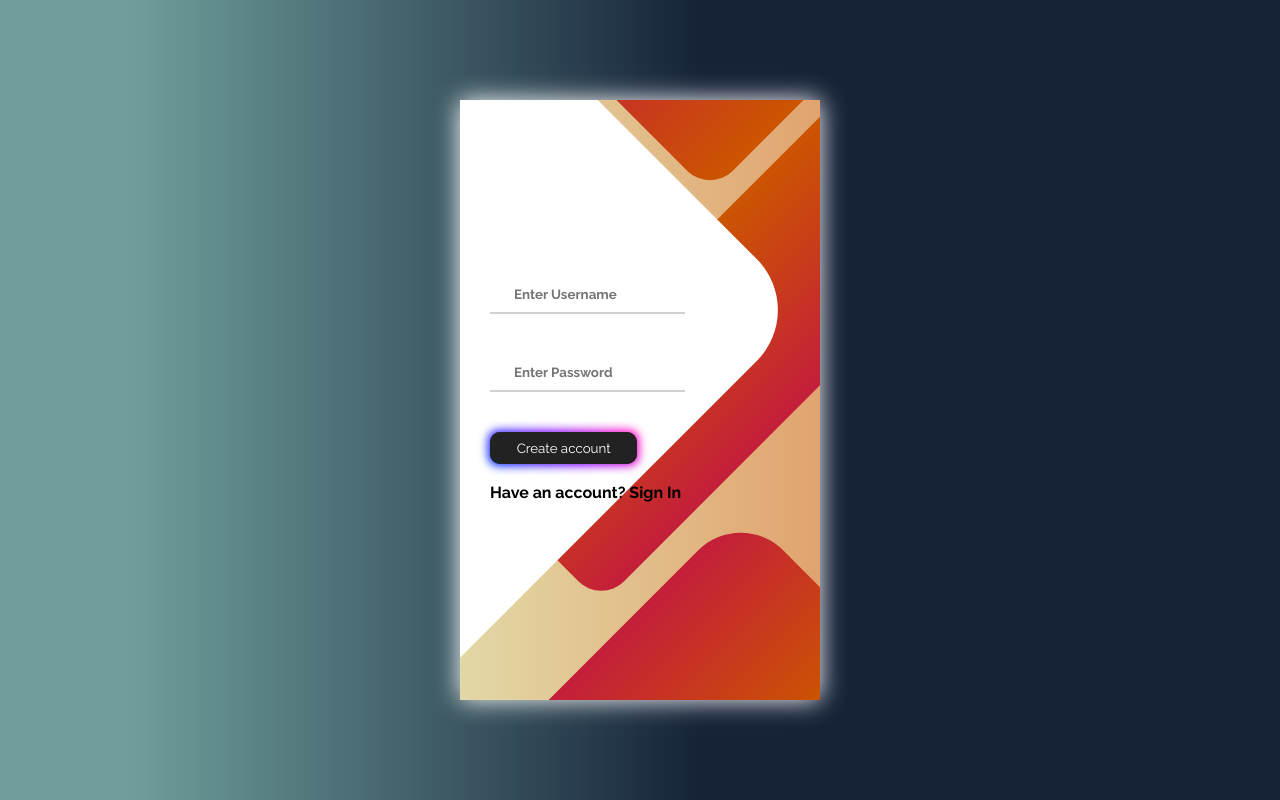
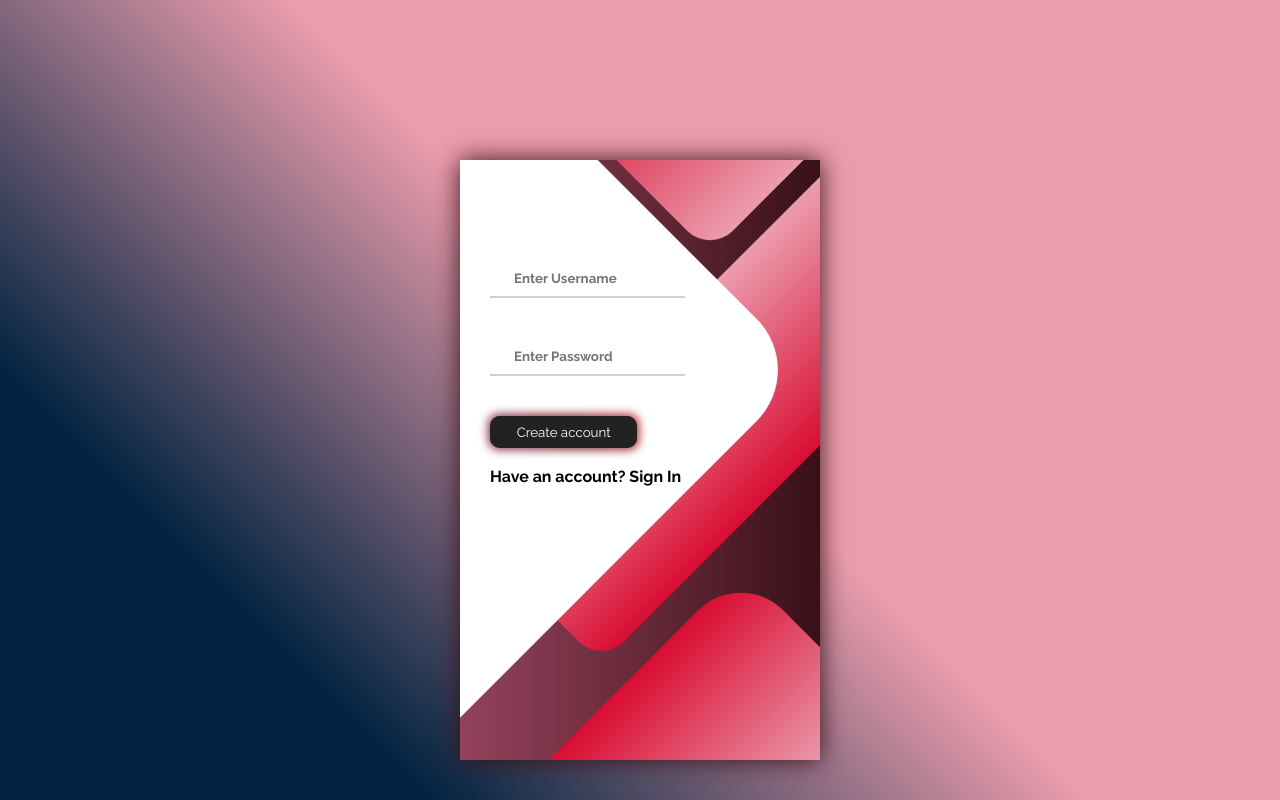
Before and after one commit to daceCS/ReFrame-React, a React (Vite) app in the folder frontend/: page /signup in a window 1280 px wide. Shown: the top 800 px of the page. Built offline with nearby package versions, Linux system fonts and the light colour scheme.

Commit message:
Update signup&signin.css

```diff
--- a/frontend/src/css/signup&signin.css
+++ b/frontend/src/css/signup&signin.css
@@ -6,32 +6,27 @@
   font-family: Raleway, sans-serif;
 }
 body {
-  /* Same gang */
-  background: linear-gradient(90deg, #6f9f9c 10%, #152238 55%);
+  background: linear-gradient(45deg, #012340 25%, #eb9dad 55%);
 }
 .inputContainer {
-  /* Same gang */
   display: flex;
   align-items: center;
   justify-content: center;
-  min-height: 100vh;
+  min-height: 115vh;
 }
 .inputScreen {
-  /* Same gang */
-  background: linear-gradient(90deg, #e2d8a5, #e1a36f);
+  background: linear-gradient(90deg, #94425c, #381117);
   position: relative;
   height: 600px;
   width: 360px;
-  box-shadow: 0px 0px 24px white;
+  box-shadow: 0px 0px 24px #381117;
 }
 .inputScreen__content {
-  /* Same gang */
   z-index: 1;
   position: relative;
   height: 100%;
 }
 .inputScreen__background {
-  /* Same gang */
   position: absolute;
   top: 0;
   left: 0;
@@ -42,66 +37,57 @@ body {
   clip-path: inset(0 0 0 0);
 }
 .inputScreen__background__shape {
-  /* Same gang */
   transform: rotate(45deg);
   position: absolute;
 }
 .inputScreen__background__shape1 {
-  /* Same gang */
   height: 520px;
   width: 520px;
-  background: #fff;
+  background: white;
   top: -50px;
   right: 120px;
   border-radius: 0 72px 0 0;
 }
 .inputScreen__background__shape2 {
-  /* Same gang */
   height: 220px;
   width: 220px;
-  background: linear-gradient(270deg, #cc5500, #c41e3a);
+  background: linear-gradient(270deg, #eb9dad, #d90d32);
   top: -172px;
   right: 0;
   border-radius: 32px;
 }
 .inputScreen__background__shape3 {
-  /* Same gang */
   height: 540px;
   width: 190px;
-  background: linear-gradient(270deg, #c41e3a, #cc5500);
+  background: linear-gradient(270deg, #d90d32, #eb9dad);
   top: -24px;
   right: 0;
   border-radius: 32px;
 }
 .inputScreen__background__shape4 {
-  /* Same gang */
   height: 400px;
   width: 200px;
-  background: linear-gradient(270deg, #cc5500, #c41e3a);
+  background: linear-gradient(270deg, #eb9dad, #d90d32);
   top: 420px;
   right: 50px;
   border-radius: 60px;
 }
 
 .inputsDiv {
-  /* Same gang */
   width: 320px;
   padding: 30px;
-  padding-top: 156px;
+  padding-top: 80px;
 }
 .input__field {
-  /* Same gang */
   padding: 20px 0px;
   position: relative;
 }
 .input__icon {
-  /* Same gang */
   position: absolute;
   top: 30px;
   color: #7875b5;
 }
 .usernameAndpasswordInput {
-  /* Same gang */
   border: none;
   border-bottom: 2px solid #d1d1d4;
   background: none;
@@ -114,7 +100,6 @@ body {
 .usernameAndpasswordInput:active,
 .usernameAndpasswordInput:focus,
 .usernameAndpasswordInput:hover {
-  /* Same gang */
   outline: none;
   border-bottom-color: #6a679e;
 }
@@ -138,15 +123,12 @@ body {
   content: "";
   background: linear-gradient(
     45deg,
-    #ff0000,
-    #ff7300,
-    #fffb00,
-    #48ff00,
-    #00ffd5,
-    #002bff,
-    #7a00ff,
-    #ff00c8,
-    #ff0000
+    #381117,
+    #eb9dad,
+    #fdf4eb,
+    #94425c,
+    #7b282b,
+    #f1262d
   );
   position: absolute;
   top: -2px;
@@ -203,15 +185,12 @@ body {
   content: "";
   background: linear-gradient(
     45deg,
-    #ff0000,
-    #ff7300,
-    #fffb00,
-    #48ff00,
-    #00ffd5,
-    #002bff,
-    #7a00ff,
-    #ff00c8,
-    #ff0000
+    #381117,
+    #eb9dad,
+    #fdf4eb,
+    #94425c,
+    #7b282b,
+    #f1262d
   );
   position: absolute;
   top: -2px;
```
